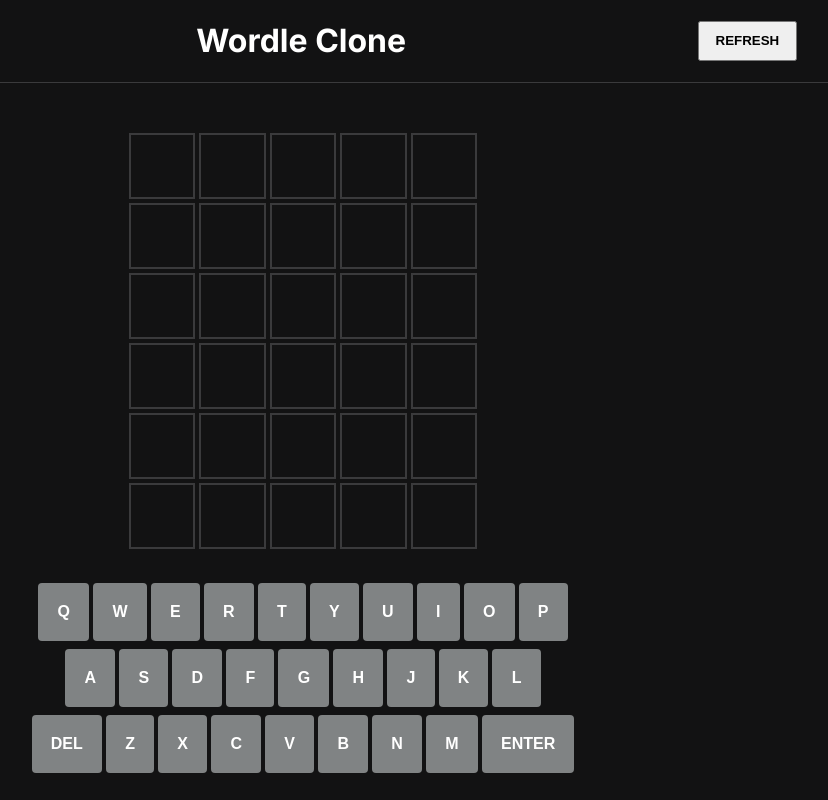
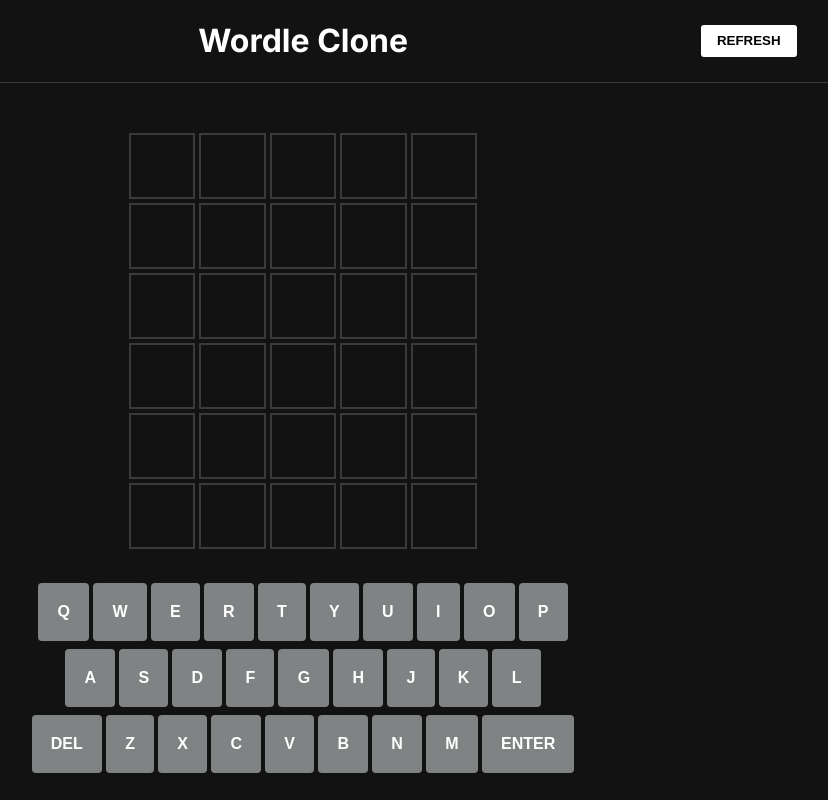
Before and after one commit to EmmanuelOloke/wordle, a plain HTML site: page index.html in a window 1280 px wide. Shown: the whole page, without its empty margins (337-1165 px from the left). Drawn offline with Linux system fonts and the light colour scheme.

Commit message:
styles cleanup

```diff
--- a/style.css
+++ b/style.css
@@ -22,11 +22,14 @@ header h1 {
 }
 
 #refresh-btn {
-    height: 2.5rem;
+    height: 2rem;
     padding: 0rem 1rem;
     text-transform: uppercase;
     font-weight: 700;
     cursor: pointer;
+    background-color: #fff;
+    border: none;
+    border-radius: 3px;
 }
 
 #game-board {
```
